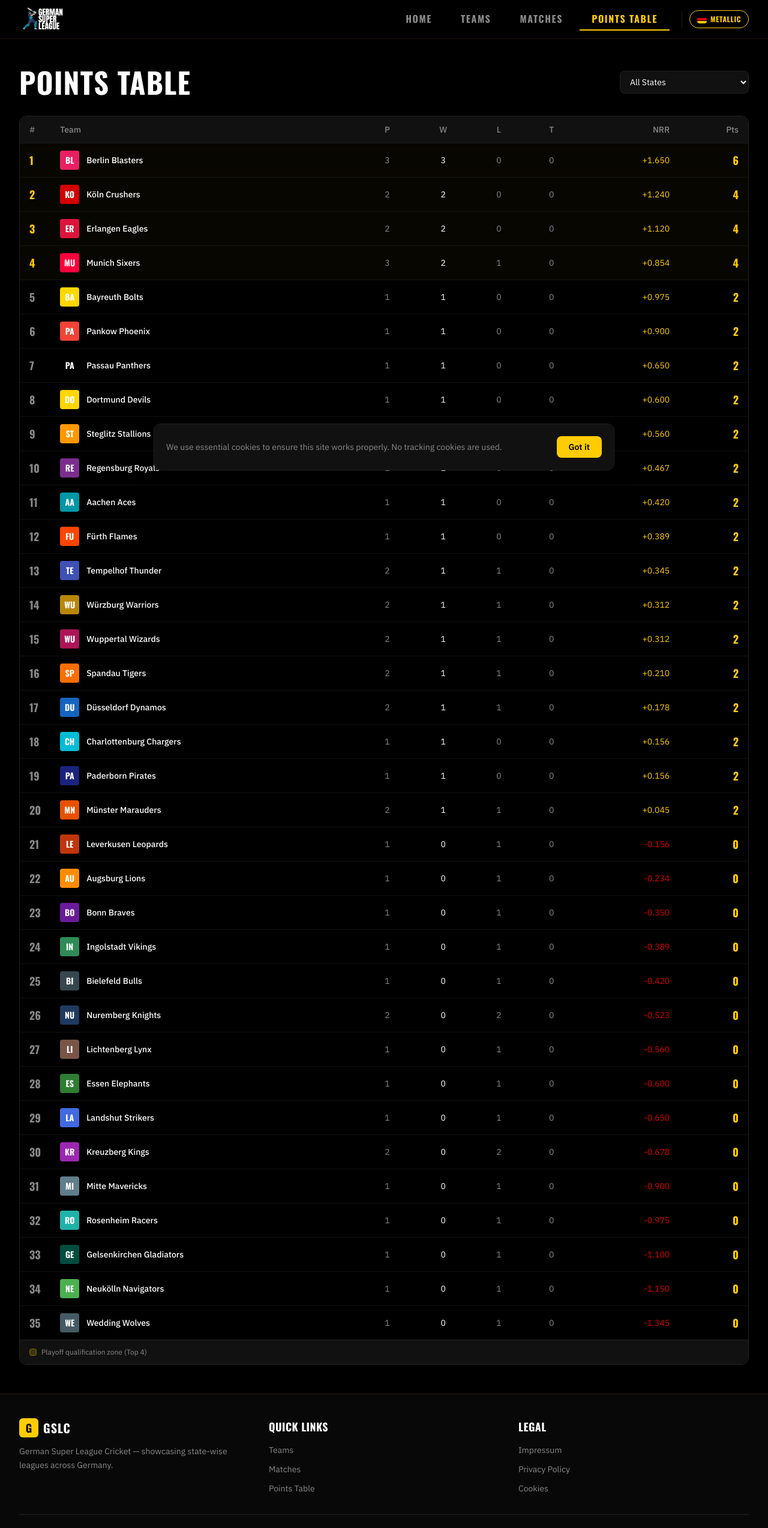
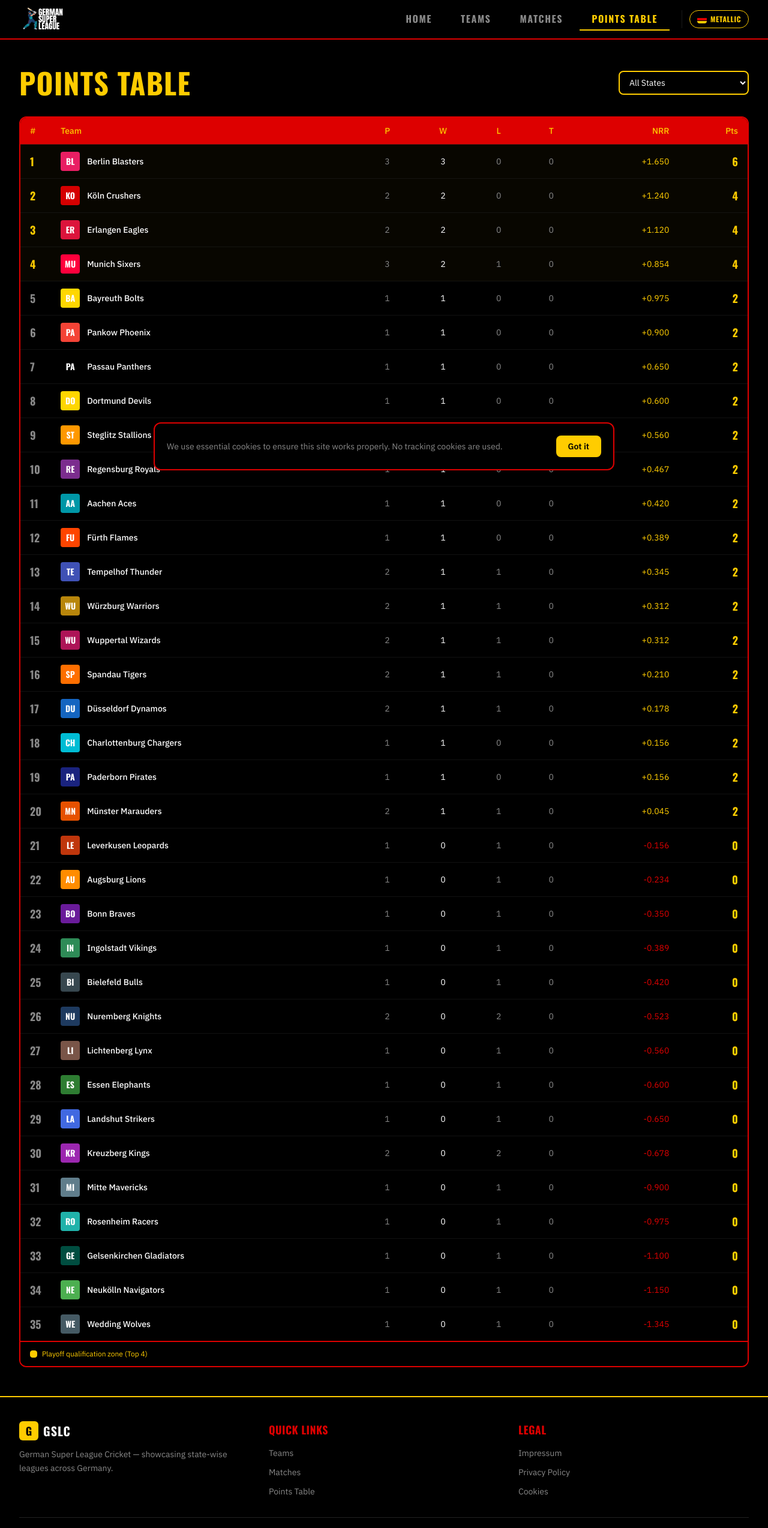
Before and after one commit to musudik/gslcricket, a React (Vite) app: page /points-table in a window 1280 px wide. Shown: the top 2547 px of the page at 60% size. Built offline with nearby package versions, Linux system fonts and the light colour scheme; a web font is replaced by a local one.

Commit message:
Update theme styles across components for improved consistency and visual appeal

```diff
--- a/src/components/CookieConsent.tsx
+++ b/src/components/CookieConsent.tsx
@@ -17,7 +17,7 @@ export default function CookieConsent() {
 
   return (
     <div className="fixed bottom-0 inset-x-0 z-50 p-4">
-      <div className="max-w-3xl mx-auto bg-gslc-card border border-gslc-border rounded-xl p-4 sm:p-5 flex flex-col sm:flex-row items-start sm:items-center gap-4 shadow-2xl">
+      <div className="max-w-3xl mx-auto bg-gslc-black border-2 border-gslc-red rounded-xl p-4 sm:p-5 flex flex-col sm:flex-row items-start sm:items-center gap-4">
         <p className="text-sm text-gslc-muted flex-1">
           We use essential cookies to ensure this site works properly. No tracking cookies are used.
         </p>
--- a/src/components/Footer.tsx
+++ b/src/components/Footer.tsx
@@ -2,7 +2,7 @@ import { Link } from 'react-router-dom'
 
 export default function Footer() {
   return (
-    <footer className="border-t border-gslc-gold/10 bg-gslc-dark/80 mt-auto">
+    <footer className="border-t-2 border-gslc-gold bg-gslc-black mt-auto">
       <div className="max-w-7xl mx-auto px-4 sm:px-6 lg:px-8 py-10">
         <div className="grid grid-cols-1 md:grid-cols-3 gap-8">
           {/* Brand */}
@@ -20,7 +20,7 @@ export default function Footer() {
 
           {/* Quick links */}
           <div>
-            <h4 className="font-display text-lg tracking-wide text-white mb-3">Quick Links</h4>
+            <h4 className="font-display text-lg tracking-wide text-gslc-red mb-3">Quick Links</h4>
             <ul className="space-y-2 list-none p-0 m-0">
               {[
                 { to: '/teams', label: 'Teams' },
@@ -38,7 +38,7 @@ export default function Footer() {
 
           {/* Legal */}
           <div>
-            <h4 className="font-display text-lg tracking-wide text-white mb-3">Legal</h4>
+            <h4 className="font-display text-lg tracking-wide text-gslc-red mb-3">Legal</h4>
             <ul className="space-y-2 list-none p-0 m-0">
               {[
                 { to: '/impressum', label: 'Impressum' },
--- a/src/components/MatchCard.tsx
+++ b/src/components/MatchCard.tsx
@@ -17,7 +17,7 @@ export default function MatchCard({ match, teams }: Props) {
         : 'bg-gslc-gold/15 text-gslc-gold'
 
   return (
-    <div className="rounded-xl border border-gslc-border bg-gslc-card p-5 transition-all duration-300 hover:border-gslc-gold">
+    <div className="rounded-xl border-2 border-gslc-border bg-gslc-card p-5 transition-all duration-300 hover:border-gslc-red">
       {/* Status + Date */}
       <div className="flex items-center justify-between mb-4">
         <span className={`text-[11px] font-semibold uppercase tracking-wider px-2.5 py-1 rounded-full ${statusColor}`}>
@@ -45,7 +45,7 @@ export default function MatchCard({ match, teams }: Props) {
           {match.homeScore && <p className="text-lg font-display text-gslc-gold">{match.homeScore}</p>}
         </div>
 
-        <span className="font-display text-2xl text-gslc-muted/40">VS</span>
+        <span className="font-display text-2xl text-gslc-red">VS</span>
 
         <div className="text-center flex-1">
           <div
--- a/src/components/Navbar.tsx
+++ b/src/components/Navbar.tsx
@@ -55,7 +55,7 @@ export default function Navbar() {
   return (
     <nav className="sticky top-0 z-50">
       {/* Main bar: Logo + Navigation */}
-      <div className="bg-gslc-black/95 backdrop-blur-xl border-b border-gslc-gold/10">
+      <div className="bg-gslc-black/95 backdrop-blur-xl border-b-2 border-gslc-red">
         <div className="max-w-7xl mx-auto px-4 sm:px-6 lg:px-8">
           <div className="flex items-center justify-between h-16">
             {/* Site Logo — 3x bigger */}
@@ -78,7 +78,7 @@ export default function Navbar() {
                     `px-5 py-1.5 font-display text-base tracking-widest transition-colors no-underline border-b-2 ${
                       isActive
                         ? 'border-gslc-gold text-gslc-gold'
-                        : 'border-transparent text-gslc-muted hover:text-white hover:border-white/30'
+                        : 'border-transparent text-gslc-muted hover:text-gslc-gold hover:border-gslc-red'
                     }`
                   }
                 >
@@ -121,8 +121,8 @@ export default function Navbar() {
                   className={({ isActive }) =>
                     `block px-4 py-2 rounded-md font-display text-sm tracking-widest no-underline ${
                       isActive
-                        ? 'bg-gslc-gold/15 text-gslc-gold'
-                        : 'text-gslc-muted hover:text-white hover:bg-white/5'
+                        ? 'bg-gslc-red text-gslc-gold'
+                        : 'text-gslc-muted hover:text-gslc-gold hover:bg-gslc-red/20'
                     }`
                   }
                 >
--- a/src/components/StateCard.tsx
+++ b/src/components/StateCard.tsx
@@ -10,17 +10,17 @@ export default function StateCard({ state, index }: Props) {
   return (
     <Link
       to={`/teams/${state.id}`}
-      className="group relative overflow-hidden rounded-xl border border-gslc-border bg-gslc-card p-5 no-underline transition-all duration-300 hover:border-gslc-gold hover:-translate-y-1"
+      className="group relative overflow-hidden rounded-xl border-2 border-gslc-border bg-gslc-card p-5 no-underline transition-all duration-300 hover:border-gslc-red hover:-translate-y-1"
       style={{ animationDelay: `${index * 40}ms` }}
     >
       {/* Diagonal accent */}
-      <div className="absolute -top-8 -right-8 w-24 h-24 bg-gslc-gold/5 rotate-45 group-hover:bg-gslc-gold/20 transition-all duration-300" />
+      <div className="absolute -top-8 -right-8 w-24 h-24 bg-gslc-red/10 rotate-45 group-hover:bg-gslc-red/30 transition-all duration-300" />
 
       <div className="relative">
-        <span className="inline-block px-2.5 py-0.5 rounded bg-gslc-gold/10 text-gslc-gold font-display text-sm tracking-wider mb-3">
+        <span className="inline-block px-2.5 py-0.5 rounded bg-gslc-red text-gslc-gold font-display text-sm tracking-wider mb-3">
           {state.code}
         </span>
-        <h3 className="font-display text-xl tracking-wide text-white group-hover:text-gslc-gold transition-colors m-0">
+        <h3 className="font-display text-xl tracking-wide text-gslc-gold group-hover:text-white transition-colors m-0">
           {state.name}
         </h3>
         <p className="text-xs text-gslc-muted mt-2">12 Teams</p>
--- a/src/index.css
+++ b/src/index.css
@@ -149,10 +149,10 @@ body {
   width: 8px;
 }
 ::-webkit-scrollbar-track {
-  background: var(--color-gslc-dark);
+  background: #000000;
 }
 ::-webkit-scrollbar-thumb {
-  background: var(--color-gslc-gold);
+  background: #DD0000;
   border-radius: 4px;
 }
 
--- a/src/pages/PointsTable.tsx
+++ b/src/pages/PointsTable.tsx
@@ -28,12 +28,12 @@ export default function PointsTable() {
 
       <div className="max-w-7xl mx-auto px-4 sm:px-6 lg:px-8 py-12">
         <div className="flex flex-col sm:flex-row sm:items-center sm:justify-between gap-4 mb-8">
-          <h1 className="font-display text-4xl sm:text-5xl tracking-wide text-white m-0">Points Table</h1>
+          <h1 className="font-display text-4xl sm:text-5xl tracking-wide text-gslc-gold m-0">Points Table</h1>
 
           <select
             value={stateFilter}
             onChange={(e) => setStateFilter(e.target.value)}
-            className="bg-gslc-card border border-gslc-border rounded-lg px-3 py-2 text-sm text-gslc-text focus:outline-none focus:border-gslc-gold/50 w-fit"
+            className="bg-gslc-black border-2 border-gslc-gold rounded-lg px-3 py-2 text-sm text-gslc-text focus:outline-none focus:border-gslc-red w-fit"
           >
             <option value="all">All States</option>
             {states.map((s) => (
@@ -43,10 +43,10 @@ export default function PointsTable() {
         </div>
 
         {filtered.length > 0 ? (
-          <div className="overflow-x-auto rounded-xl border border-gslc-border">
+          <div className="overflow-x-auto rounded-xl border-2 border-gslc-red">
             <table className="w-full text-sm">
-              <thead className="bg-gslc-card">
-                <tr className="text-gslc-muted">
+              <thead className="bg-gslc-red">
+                <tr className="text-gslc-gold">
                   <th className="py-3 px-4 text-left font-medium w-10">#</th>
                   <th className="py-3 px-4 text-left font-medium">Team</th>
                   <th className="py-3 px-4 text-center font-medium">P</th>
@@ -104,8 +104,8 @@ export default function PointsTable() {
             </table>
 
             {/* Playoff zone legend */}
-            <div className="px-4 py-3 border-t border-gslc-border bg-gslc-card text-xs text-gslc-muted flex items-center gap-2">
-              <div className="w-3 h-3 rounded-sm bg-gslc-gold/20 border border-gslc-gold/30" />
+            <div className="px-4 py-3 border-t-2 border-gslc-red bg-gslc-black text-xs text-gslc-gold flex items-center gap-2">
+              <div className="w-3 h-3 rounded-sm bg-gslc-gold border border-gslc-gold" />
               <span>Playoff qualification zone (Top 4)</span>
             </div>
           </div>
--- a/src/pages/Teams.tsx
+++ b/src/pages/Teams.tsx
@@ -27,11 +27,11 @@ export default function Teams() {
           {/* Header */}
           <div className="mb-8">
             <div className="flex items-center gap-2 mb-2">
-              <span className="px-2.5 py-0.5 rounded bg-gslc-gold/10 text-gslc-gold font-display text-sm tracking-wider">
+              <span className="px-2.5 py-0.5 rounded bg-gslc-red text-gslc-gold font-display text-sm tracking-wider">
                 {state?.code}
               </span>
             </div>
-            <h1 className="font-display text-4xl sm:text-5xl tracking-wide text-white m-0">
+            <h1 className="font-display text-4xl sm:text-5xl tracking-wide text-gslc-gold m-0">
               {state?.name ?? 'Unknown State'}
             </h1>
             <p className="text-gslc-muted mt-2">{stateTeams.length} of 12 teams registered</p>
@@ -65,7 +65,7 @@ export default function Teams() {
 
       <div className="max-w-7xl mx-auto px-4 sm:px-6 lg:px-8 py-12">
         <div className="mb-8">
-          <h1 className="font-display text-4xl sm:text-5xl tracking-wide text-white m-0">Teams</h1>
+          <h1 className="font-display text-4xl sm:text-5xl tracking-wide text-gslc-gold m-0">Teams</h1>
           <p className="text-gslc-muted mt-2">Select a state to view its teams</p>
         </div>
 
```
Also changed, not shown: src/pages/Home.tsx (+23 -20 lines), src/pages/Matches.tsx (+5 -5 lines).
